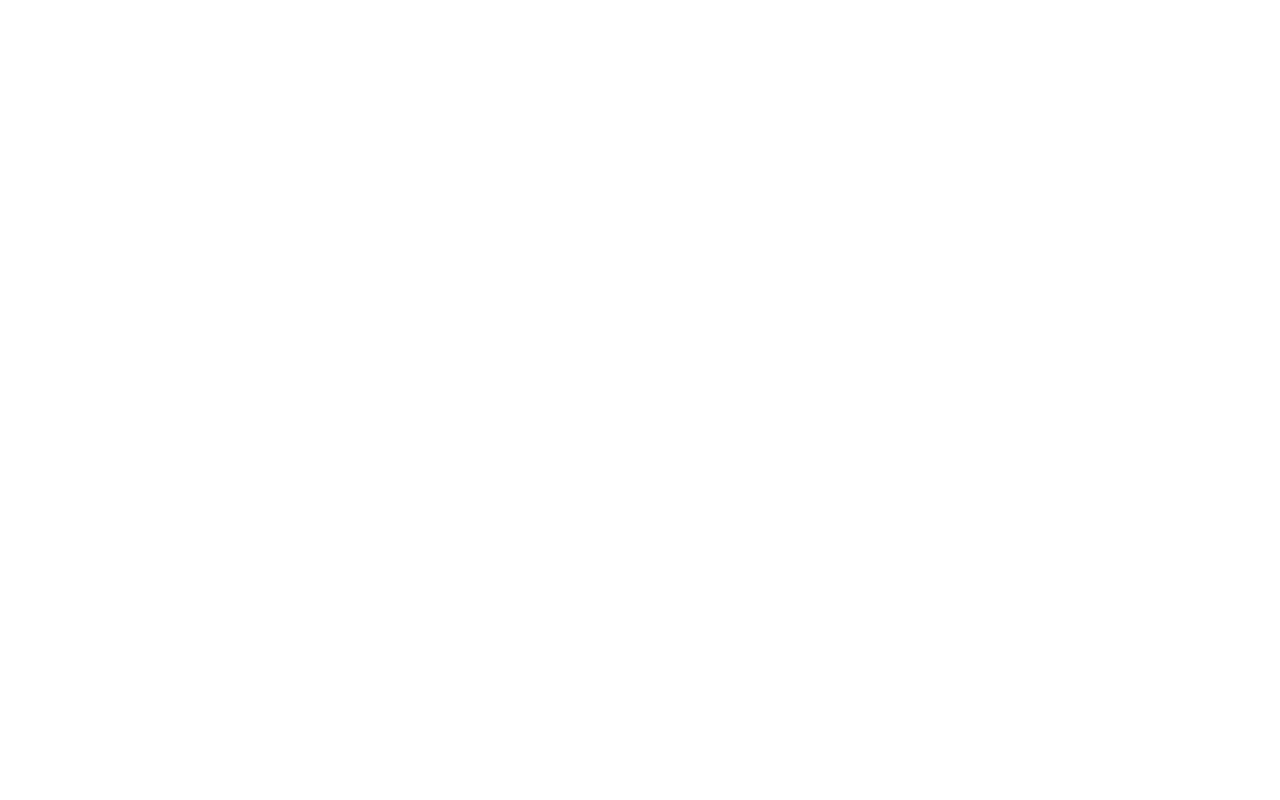
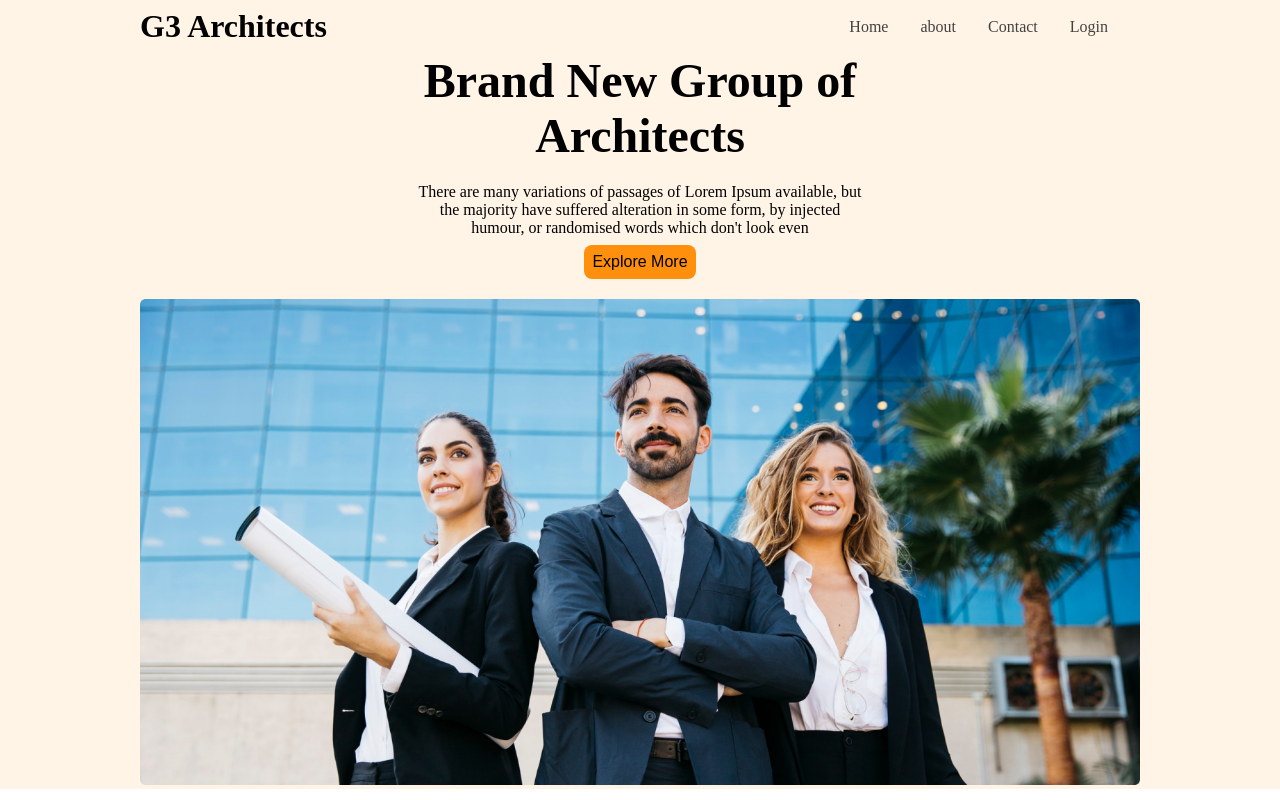
Before and after one commit to saruwar11/g3-architect-website, a plain HTML site: page index.html in a window 1280 px wide. Drawn offline with Linux system fonts and the light colour scheme.

Commit message:
added header

```diff
--- a/index.html
+++ b/index.html
@@ -6,9 +6,27 @@
     <title>G3-architect-website</title>
     <link rel="stylesheet" href="style/styles.css">
 </head>
-<body>
-    <header>
-        <div class="nav">
+    <body class=".work-sans-font ">
+    <header class="bg-light">
+        <nav class="navber display-flex">
+            <h3 class="brand">G3 Architects
+            </h3>
+            <ul class="nav-links display-flex">
+                <li class="nav-item"><a href="" class="nav-link gray">Home</a></li>
+                <li class="nav-item"><a href="" class="nav-link gray">about</a></li>
+                <li class="nav-item"><a href="" class="nav-link gray">Contact</a></li>
+                <li class="nav-item"><a href="" class="nav-link gray">Login</a></li>
+            </ul>
+        </nav>
+        <div class="banner">
+                <div class="banner-content">
+                    <h1 class="banner-title">Brand New  Group of Architects </h1>
+                    <p class="banner-description">There are many variations of passages of Lorem Ipsum available, but the majority have suffered alteration in
+                        some form, by injected humour, or randomised words which don't look even</p>
+                    <button class="btn-primary">Explore More </button>
+                </div>
+            <img class="banner-img" src="./images/banner.png" alt="">
+
 
         </div>
     </header>
--- a/style/styles.css
+++ b/style/styles.css
@@ -1,9 +1,67 @@
 @import url('https://fonts.googleapis.com/css2?family=Work+Sans:ital,wght@0,100..900;1,100..900&display=swap');
 
 
-.work-sans-fomt {
+.work-sans-font {
   font-family: "Work Sans", sans-serif;
   font-optical-sizing: auto;
   font-weight: 400;
   font-style: normal;
 }
+*{
+  margin: 0px;
+  padding: 0px;
+}
+.display-flex{
+  display: flex;
+}
+.btn-primary{
+  background:#FF900E;
+  padding: 8px;
+  font-size: 1rem;
+  border-radius: 8px;
+  border: none;
+}
+.navber{
+  justify-content: space-between;
+  padding: 8px;
+  align-items: center;
+}
+.nav-links{
+  list-style: none;
+}
+.nav-link{
+  text-decoration: none;
+  margin-right: 2rem;
+
+}
+.gray{
+  color: #424242;
+}
+.light-gray{
+  color: #727272;
+}
+.bg-light{
+  background:rgb(255,144,14,0.1);
+}
+.navber,.banner{
+  max-width: 1000px;
+  margin: 0 auto;
+}
+.brand{
+  font-size: 2rem;
+}
+.banner-img{
+  width: 100%;
+}
+.banner-content{
+  width:450px ;
+  margin:0 auto;
+  text-align: center;
+  margin-bottom: 20px;
+}.banner-title{
+  font-size:3rem;
+  margin-bottom: 20px;
+}
+.banner-description{
+  margin-bottom: 8px;
+}
```
